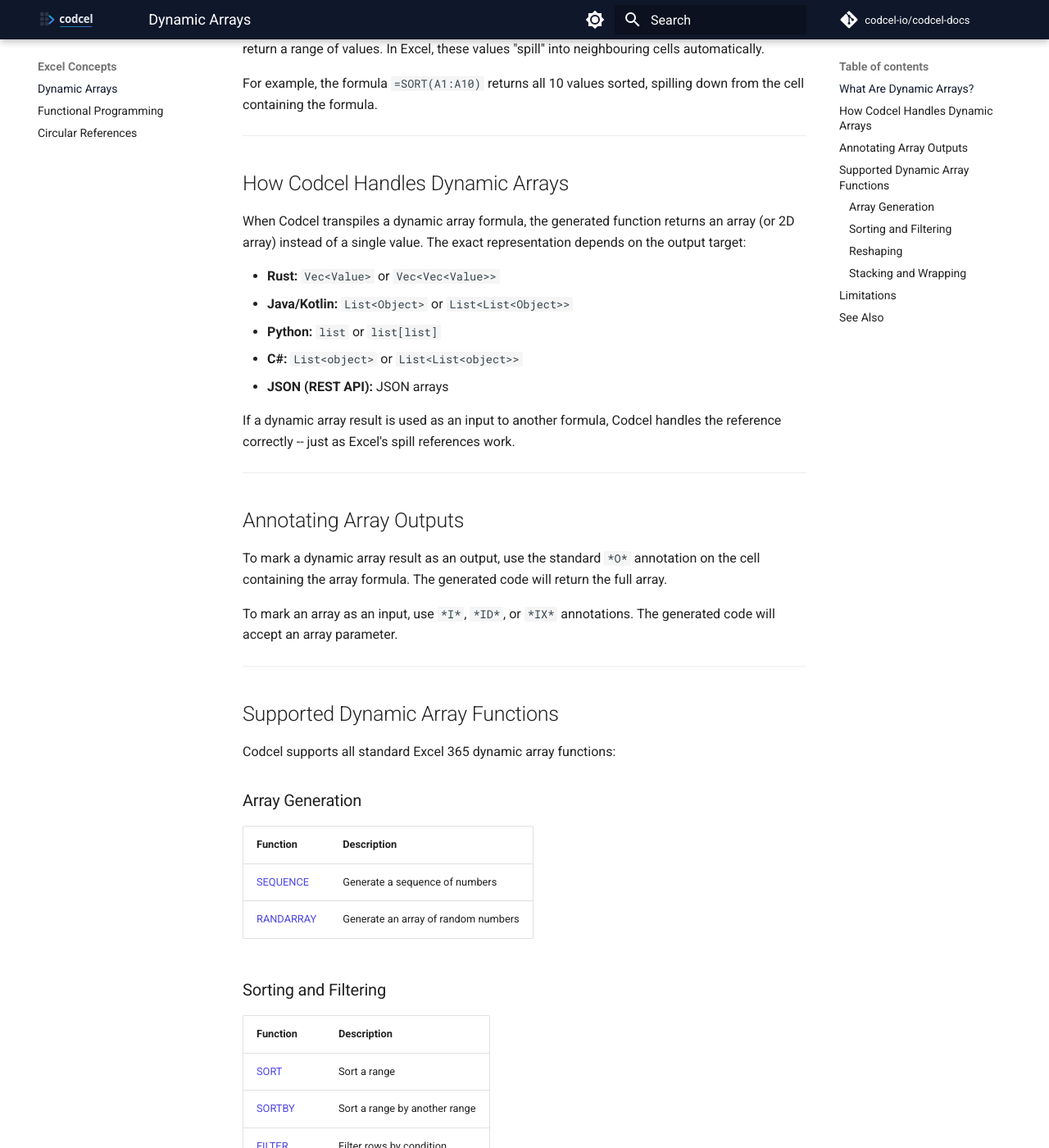
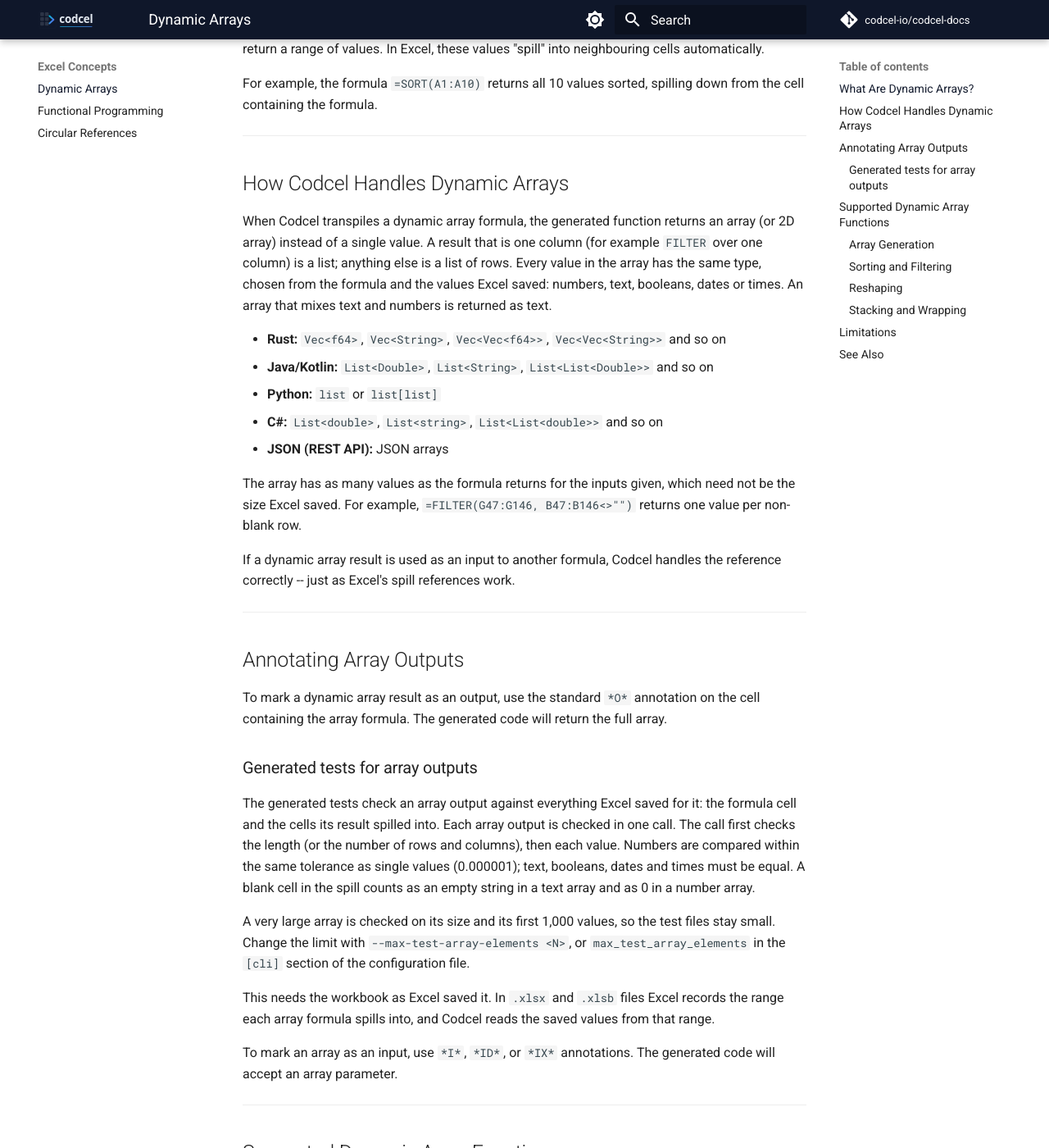
Before and after one commit to codcel-io/codcel-docs, an MkDocs documentation site: the page built from user-guide/dynamic-arrays.md, in a window 1280 px wide and 1400 px high, scrolled down 446 px. Shown: the whole window at 82% size. Built offline with MkDocs 1.6.1 and Material for MkDocs 9.7.7, drawn with Linux system fonts in a browser that asks for light colours; comment, search, counter and statistics services are not loaded.

Commit message:
Document max test array configuration setting.  Change dynamic array to match improvements in code.

```diff
--- a/user-guide/dynamic-arrays.md
+++ b/user-guide/dynamic-arrays.md
@@ -22,13 +22,15 @@ For example, the formula `=SORT(A1:A10)` returns all 10 values sorted, spilling
 
 ## How Codcel Handles Dynamic Arrays
 
-When Codcel transpiles a dynamic array formula, the generated function returns an array (or 2D array) instead of a single value. The exact representation depends on the output target:
+When Codcel transpiles a dynamic array formula, the generated function returns an array (or 2D array) instead of a single value. A result that is one column (for example `FILTER` over one column) is a list; anything else is a list of rows. Every value in the array has the same type, chosen from the formula and the values Excel saved: numbers, text, booleans, dates or times. An array that mixes text and numbers is returned as text.
 
-- **Rust:** `Vec<Value>` or `Vec<Vec<Value>>`
-- **Java/Kotlin:** `List<Object>` or `List<List<Object>>`
+- **Rust:** `Vec<f64>`, `Vec<String>`, `Vec<Vec<f64>>`, `Vec<Vec<String>>` and so on
+- **Java/Kotlin:** `List<Double>`, `List<String>`, `List<List<Double>>` and so on
 - **Python:** `list` or `list[list]`
-- **C#:** `List<object>` or `List<List<object>>`
+- **C#:** `List<double>`, `List<string>`, `List<List<double>>` and so on
 - **JSON (REST API):** JSON arrays
+
+The array has as many values as the formula returns for the inputs given, which need not be the size Excel saved. For example, `=FILTER(G47:G146, B47:B146<>"")` returns one value per non-blank row.
 
 If a dynamic array result is used as an input to another formula, Codcel handles the reference correctly -- just as Excel's spill references work.
 
@@ -37,6 +39,14 @@ If a dynamic array result is used as an input to another formula, Codcel handles
 ## Annotating Array Outputs
 
 To mark a dynamic array result as an output, use the standard `*O*` annotation on the cell containing the array formula. The generated code will return the full array.
+
+### Generated tests for array outputs
+
+The generated tests check an array output against everything Excel saved for it: the formula cell and the cells its result spilled into. Each array output is checked in one call. The call first checks the length (or the number of rows and columns), then each value. Numbers are compared within the same tolerance as single values (0.000001); text, booleans, dates and times must be equal. A blank cell in the spill counts as an empty string in a text array and as 0 in a number array.
+
+A very large array is checked on its size and its first 1,000 values, so the test files stay small. Change the limit with `--max-test-array-elements <N>`, or `max_test_array_elements` in the `[cli]` section of the configuration file.
+
+This needs the workbook as Excel saved it. In `.xlsx` and `.xlsb` files Excel records the range each array formula spills into, and Codcel reads the saved values from that range.
 
 To mark an array as an input, use `*I*`, `*ID*`, or `*IX*` annotations. The generated code will accept an array parameter.
 
```
Also changed, not shown: user-guide/cli.md (+2 -1 lines).
